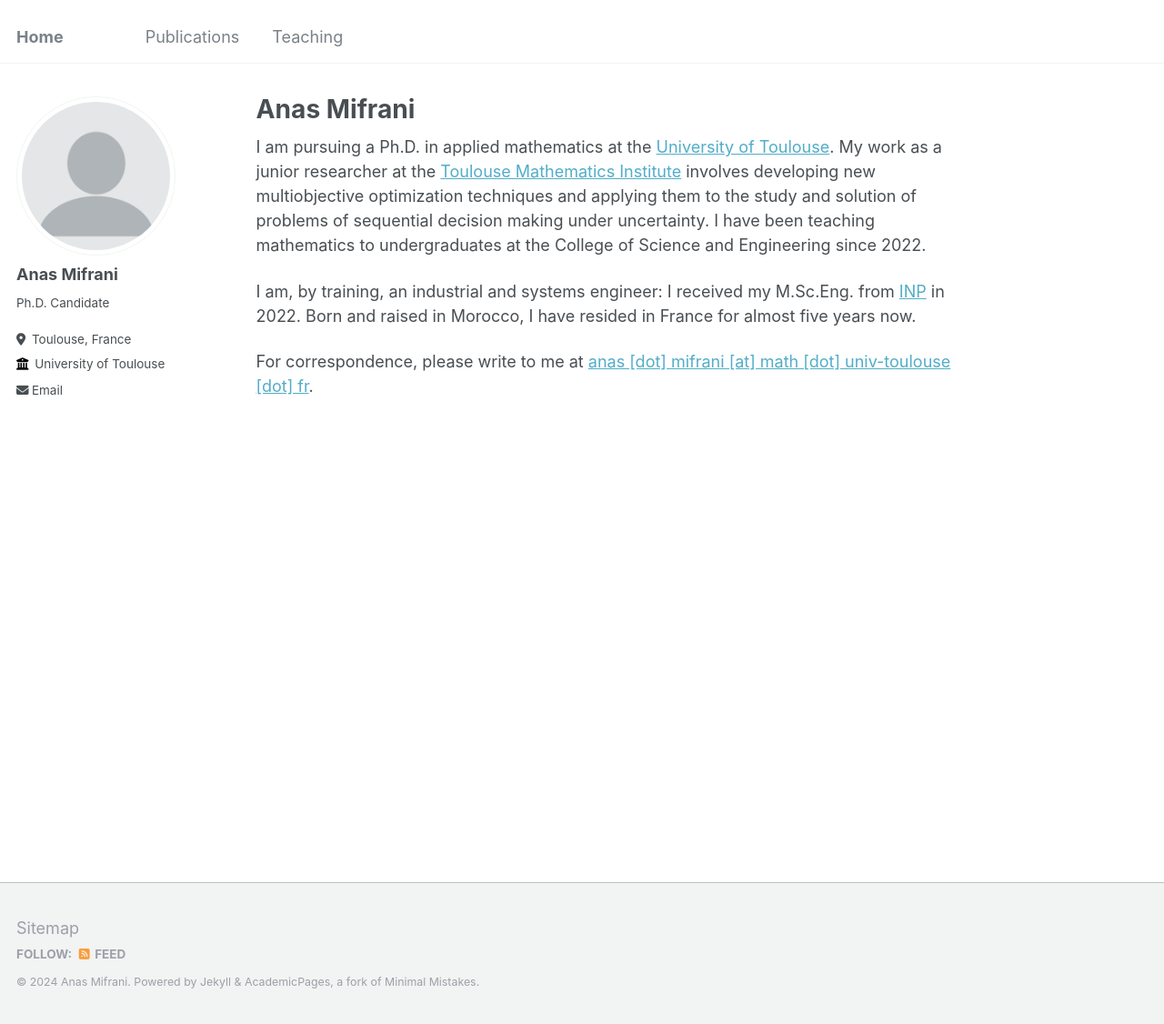
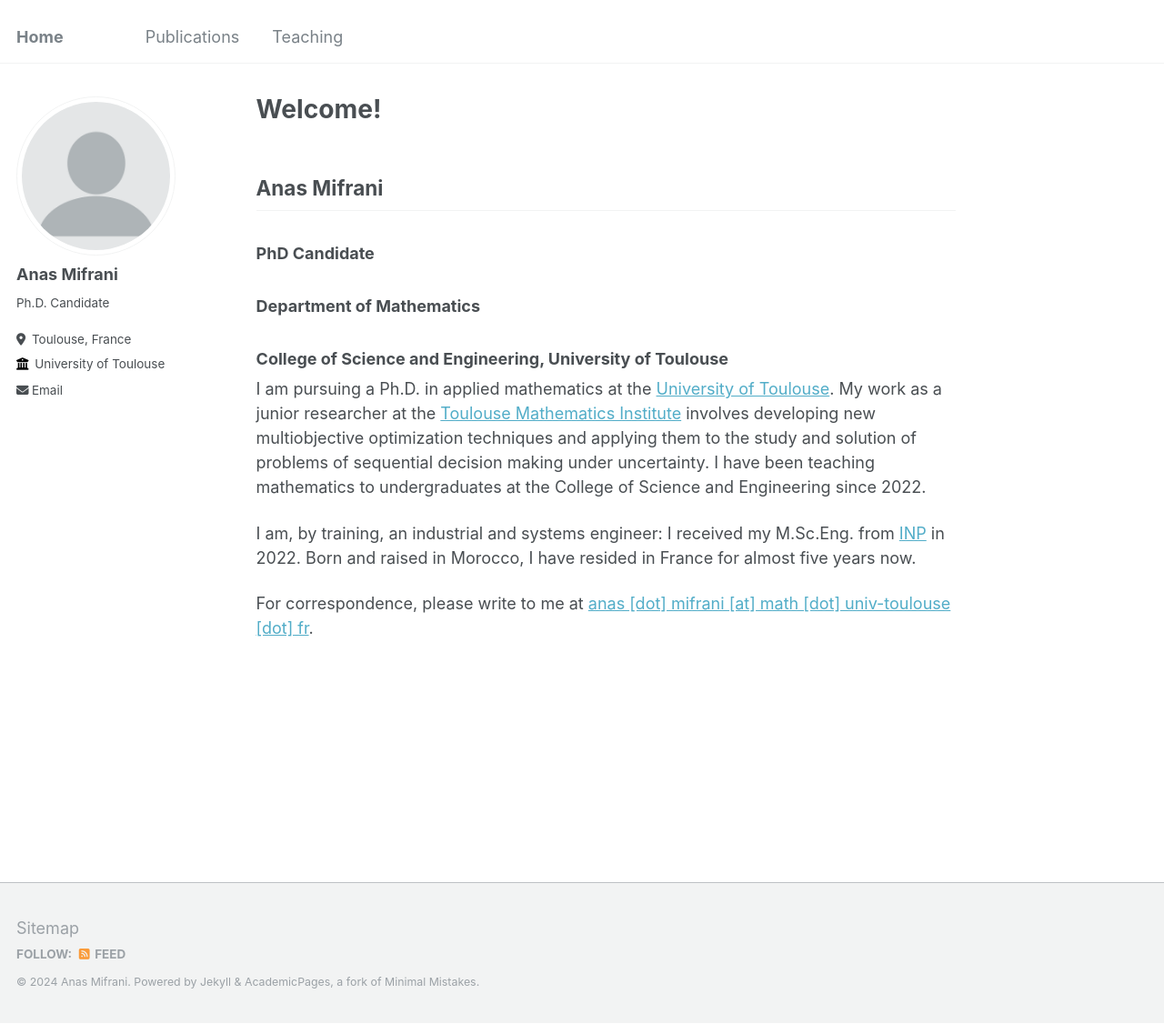
Before and after one commit to anmifrani/anmifrani.github.io, a Jekyll site: the page built from _pages/about.md, in a window 1280 px wide and 1126 px high. Shown: the whole window at 91% size. Built offline with Jekyll 4.4.1, drawn with Linux system fonts in a browser that asks for light colours.

Commit message:
Update about.md

```diff
--- a/_pages/about.md
+++ b/_pages/about.md
@@ -1,12 +1,17 @@
 ---
 permalink: /
-title: "Anas Mifrani"
+title: "Welcome!"
 author_profile: true
 redirect_from:
   - /about/
   - /about.html
 ---
 
+## Anas Mifrani
+### PhD Candidate
+### Department of Mathematics
+### College of Science and Engineering, University of Toulouse
+
 I am pursuing a Ph.D. in applied mathematics at the [University of Toulouse](https://en.univ-toulouse.fr/). My work as a junior researcher at the [Toulouse Mathematics Institute](https://math.univ-toulouse.fr/en/) involves developing new multiobjective optimization techniques and applying them to the study and solution of problems of sequential decision making under uncertainty. I have been teaching mathematics to undergraduates at the College of Science and Engineering since 2022.
 
 I am, by training, an industrial and systems engineer: I received my M.Sc.Eng. from [INP](https://www.inp-toulouse.fr/en/index.html) in 2022. Born and raised in Morocco, I have resided in France for almost five years now.
```
